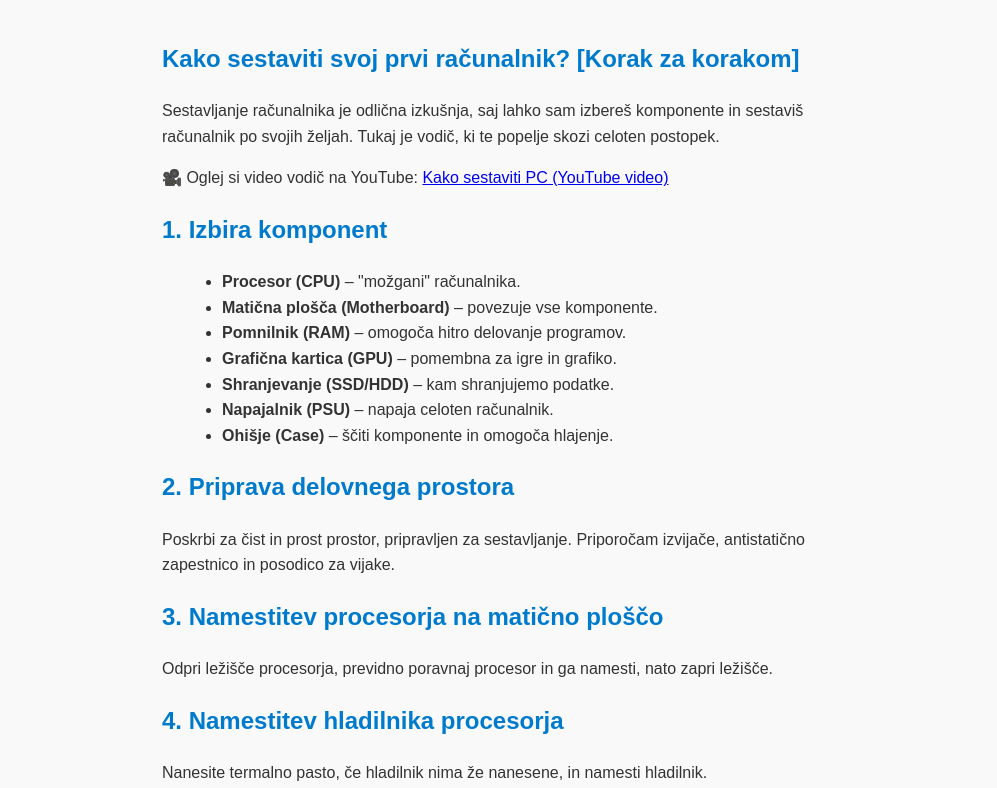
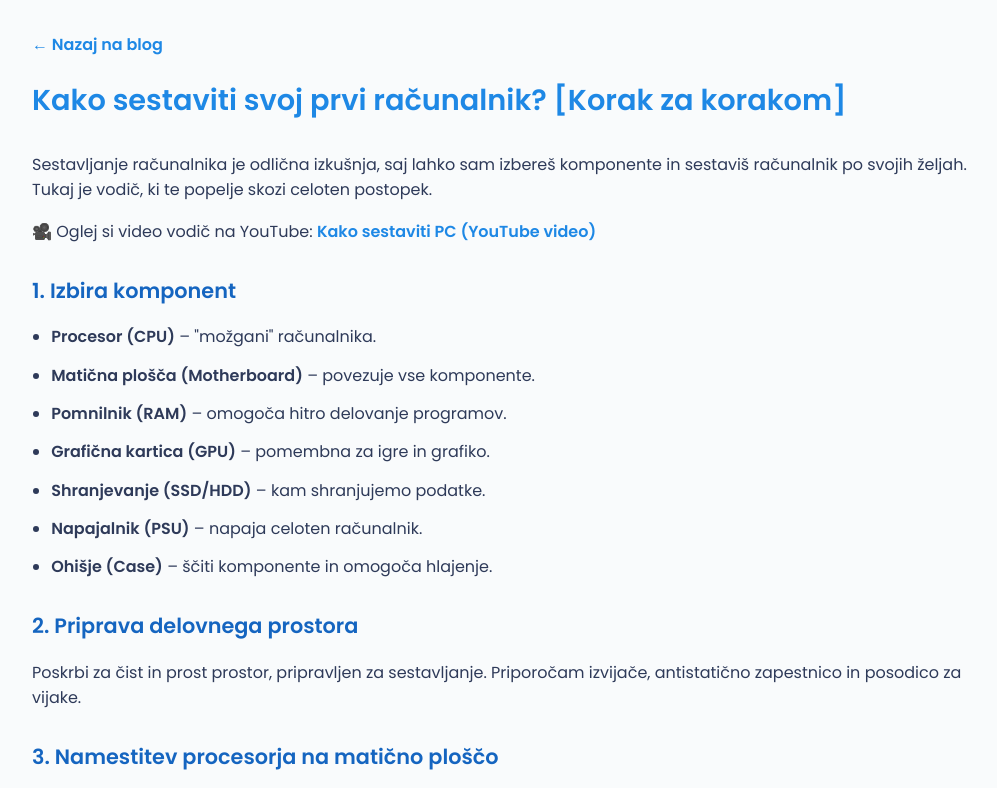
Before and after one commit to Lukio1223/IT-Podpora, a plain HTML site: page kako-sestaviti-pc.html in a window 1280 px wide. Shown: the top 788 px of the page, without its empty margins (128-1125 px from the left). Drawn offline with Linux system fonts and the light colour scheme.

Commit message:
Update kako-sestaviti-pc.html

```diff
--- a/kako-sestaviti-pc.html
+++ b/kako-sestaviti-pc.html
@@ -4,41 +4,57 @@
   <meta charset="UTF-8" />
   <meta name="viewport" content="width=device-width, initial-scale=1" />
   <title>Kako sestaviti PC - Matkomp blog</title>
+  <link href="https://fonts.googleapis.com/css2?family=Poppins:wght@400;600&display=swap" rel="stylesheet">
   <style>
     body {
-      font-family: Arial, sans-serif;
-      max-width: 700px;
-      margin: 40px auto;
-      padding: 0 20px;
+      font-family: 'Poppins', sans-serif;
+      background-color: #f9fbfc;
+      color: #2e3a59;
+      padding: 2em;
+      max-width: 960px;
+      margin: auto;
       line-height: 1.6;
-      background: #f9f9f9;
-      color: #333;
     }
-    h1, h2 {
-      color: #007acc;
+    h1 {
+      color: #1e88e5;
+      margin-bottom: 1em;
+      font-size: 1.8rem;
+    }
+    h2 {
+      color: #1565c0;
+      margin-top: 1.4em;
+      font-size: 1.3rem;
     }
     ul {
-      margin-left: 20px;
+      padding-left: 1.2em;
     }
-    pre {
-      background: #222;
-      color: #eee;
-      padding: 10px;
-      overflow-x: auto;
+    li {
+      margin-bottom: 0.8em;
+    }
+    a {
+      color: #1e88e5;
+      text-decoration: none;
+      font-weight: 600;
+    }
+    a:hover {
+      text-decoration: underline;
     }
   </style>
 </head>
 <body>
-  <article>
+
+  <a href="blog.html">← Nazaj na blog</a>
+
   <h1>Kako sestaviti svoj prvi računalnik? [Korak za korakom]</h1>
+
   <p>Sestavljanje računalnika je odlična izkušnja, saj lahko sam izbereš komponente in sestaviš računalnik po svojih željah. Tukaj je vodič, ki te popelje skozi celoten postopek.</p>
+
   <p>
     🎥 Oglej si video vodič na YouTube:
     <a href="https://www.youtube.com/watch?v=IhX0fOUYd8Q" target="_blank">
       Kako sestaviti PC (YouTube video)
     </a>
   </p>
-
 
   <h2>1. Izbira komponent</h2>
   <ul>
@@ -85,6 +101,7 @@
   <p>Pripravi USB ključek z operacijskim sistemom in sledite navodilom za namestitev.</p>
 
   <h2>13. Uživaj v svojem novem računalniku!</h2>
-  </article>
+  <p>Zdaj, ko si uspešno sestavil svoj računalnik, uživaj v zmogljivosti in občutku dosežka!</p>
+
 </body>
 </html>
```
Lines whose indentation alone changed are shown as unchanged.
